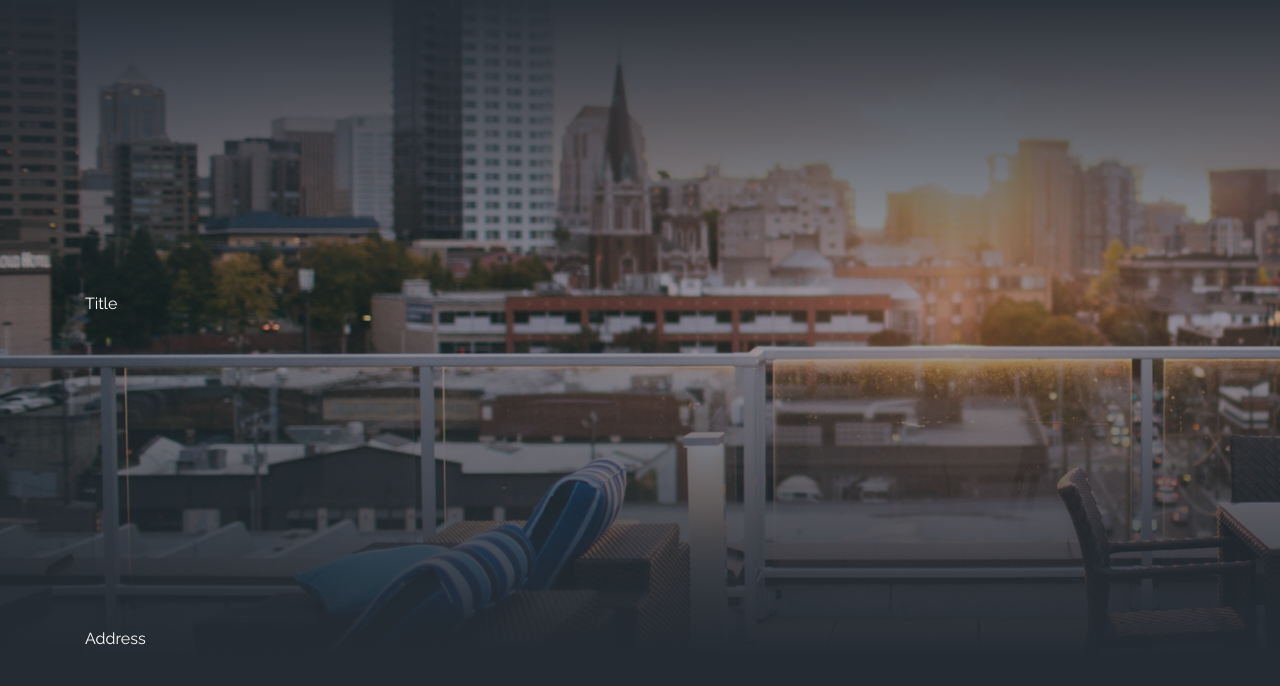
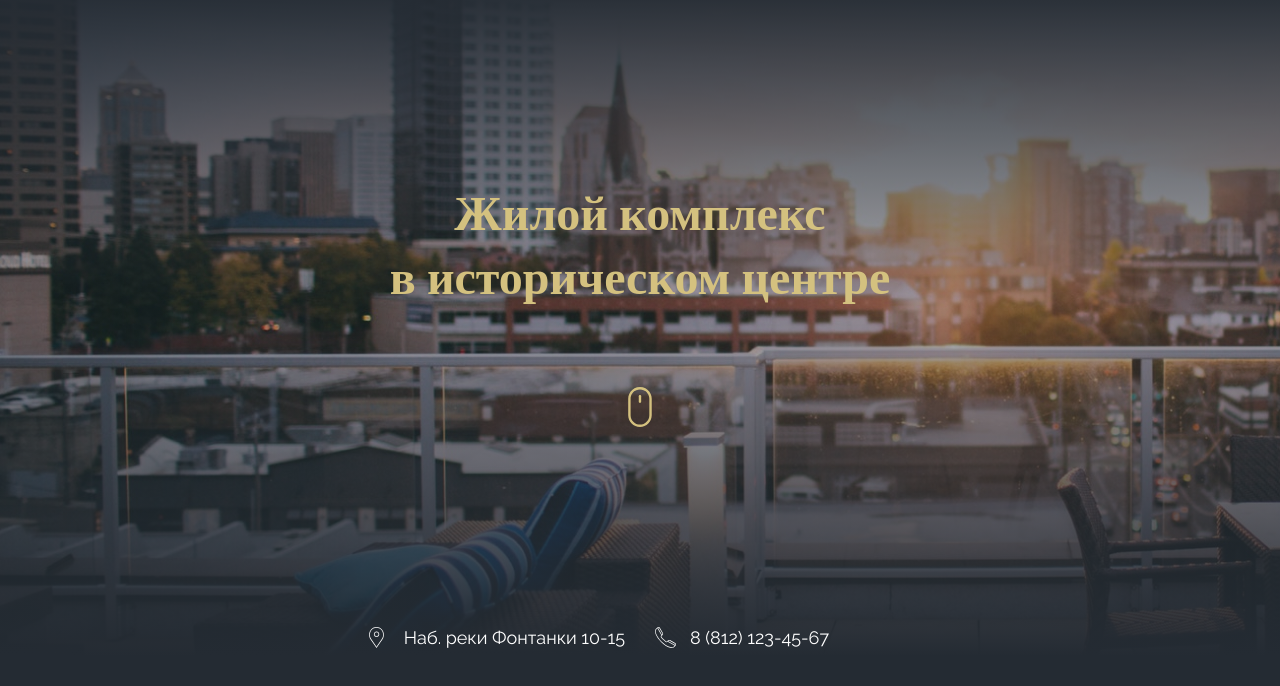
Before and after one commit to Orhan-designer/LoftHouse, a plain HTML site: page index.html in a window 1280 px wide. Shown: the part 118-804 px from the top of the page. Drawn offline with nearby package versions, Linux system fonts and the light colour scheme.

Commit message:
feat: header title and address

```diff
--- a/index.html
+++ b/index.html
@@ -33,16 +33,26 @@
             </div>
         </div>
 
-        <div class="header-title">
-            <div class="container">
-                Title
-            </div>
+        <div class="container">
+            <h1 class="header-title">
+                Жилой комплекс <br>
+                в историческом центре
+                <a href="#benefits">
+                    <img class="header-title-icon" src="./img/header/mouse.svg" alt="Scroll next">
+                </a>
+            </h1>
         </div>
 
         <div class="header-footer">
-            <div class="container">
-                Address
+            <div class="text-right">
+                <a href="#section-map" class="info info-map">
+                    Наб. реки Фонтанки 10-15
+                </a>
             </div>
+
+            <a href="tel:+78121234567" class="info info-tel">
+                8 (812) 123-45-67
+            </a>
         </div>
     </header>
 </body>
--- a/scss/base/_base.scss
+++ b/scss/base/_base.scss
@@ -21,3 +21,7 @@ a {
     width: 1140px;
     margin: 0 auto;
 }
+
+.text-right {
+    text-align: right;
+}
--- a/scss/blocks/_header.scss
+++ b/scss/blocks/_header.scss
@@ -18,3 +18,26 @@
     justify-content: space-between;
     align-items: center;
 }
+
+.header-title {
+    position: relative;
+    text-align: center;
+    font-size: 48px;
+    font-family: $font-accent;
+    color: $accent;
+    font-weight: 700;
+    padding-bottom: 121px;
+}
+
+.header-title-icon {
+    position: absolute;
+    bottom: 0;
+    left: 50%;
+    transform: translate(-50%, 0%);
+}
+
+.header-footer {
+    display: grid;
+    grid-template-columns: 1fr 1fr;
+    gap: 30px;
+}
--- /dev/null
+++ b/scss/blocks/_info.scss
@@ -0,0 +1,27 @@
+.info {
+    position: relative;
+    font-size: 18px;
+
+    &-map,
+    &-tel {
+        padding-left: 35px;
+
+        &::before {
+            content: "";
+            position: absolute;
+            left: 0px;
+            top: 0px;
+            width: 21px;
+            height: 21px;
+            background-repeat: no-repeat;
+        }
+    }
+
+    &-map::before {
+        background-image: url(./../img/header/map.svg);
+    }
+
+    &-tel::before {
+        background-image: url(./../img/header/phone.svg);
+    }
+}
--- a/scss/main.scss
+++ b/scss/main.scss
@@ -7,3 +7,4 @@
 // Blocks
 @import "./blocks/header";
 @import "./blocks/nav";
+@import "./blocks/info";
```
Also changed, not shown: css/main.css, 1 other file.
